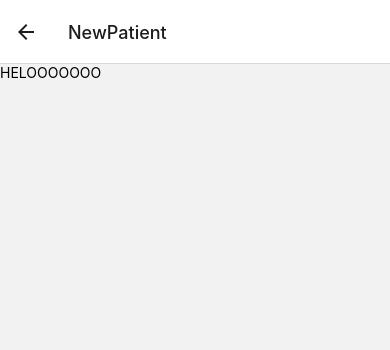
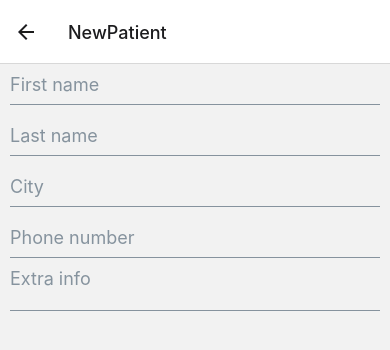
Before and after one commit to Polad10/Assistant, a React Native app: screen /NewPatient in a window 390 px wide. Shown: the top 350 px of the page. Built offline with nearby package versions, Linux system fonts and the light colour scheme.

Commit message:
input fields for NewPatient

```diff
--- a/components/Appointments.tsx
+++ b/components/Appointments.tsx
@@ -5,7 +5,6 @@ import { useCallback } from 'react';
 import AgendaItem from './AgendaItem';
 import { Colors } from '../types/Colors';
 import MyFAB from './MyFAB';
-import NewAppointment from './NewAppointment';
 
 export default function Appointments({ navigation }: any) {
   const { colors } = useTheme();
--- a/components/NewPatient.tsx
+++ b/components/NewPatient.tsx
@@ -1,15 +1,28 @@
 import { View, StyleSheet, Text } from 'react-native';
+import { Input } from '@rneui/themed';
+import { useTheme } from '@react-navigation/native';
+import { Colors } from '../types/Colors';
 
 export default function NewAppointment() {
+  const { colors } = useTheme();
+
   return (
-    <View style={styles.modal}>
-      <Text>HELOOOOOOO</Text>
+    <View style={styles(colors).modal}>
+      <Input placeholder='First name' inputStyle={styles(colors).input} />
+      <Input placeholder='Last name' inputStyle={styles(colors).input} />
+      <Input placeholder='City' inputStyle={styles(colors).input} />
+      <Input placeholder='Phone number' keyboardType='phone-pad' inputStyle={styles(colors).input} />
+      <Input placeholder='Extra info' multiline={true} inputStyle={styles(colors).input} />
     </View>
   );
 }
 
-const styles = StyleSheet.create({
-  modal: {
-    flex: 1,
-  },
-});
+const styles = (colors: Colors) =>
+  StyleSheet.create({
+    modal: {
+      flex: 1,
+    },
+    input: {
+      color: colors.text,
+    },
+  });
```
